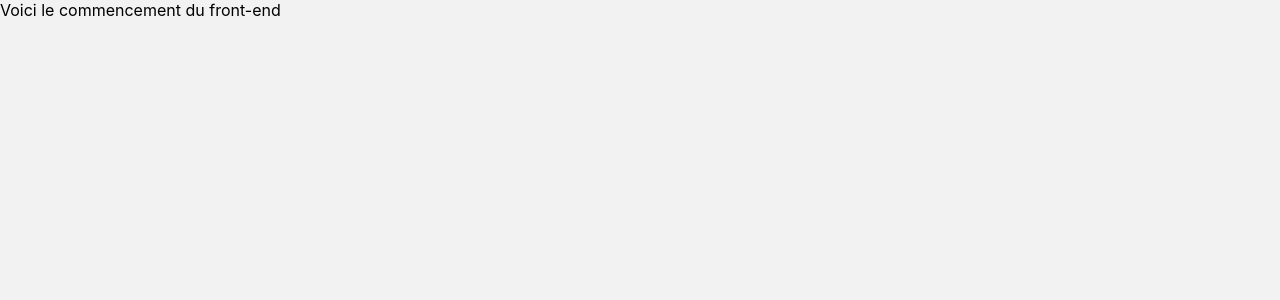
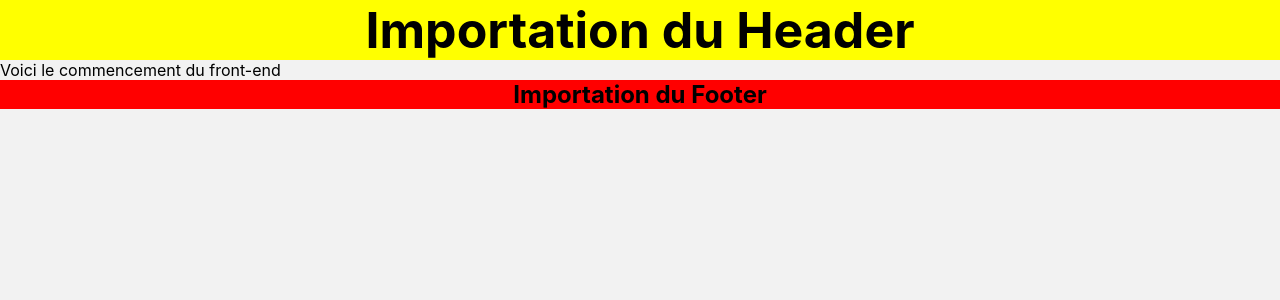
Before and after one commit to MathisPastreNelson/my-api-project, a React (Create React App) app: page / in a window 1280 px wide. Shown: the top 300 px of the page. Built offline with nearby package versions, Linux system fonts and the light colour scheme.

Commit message:
Base de react classique

```diff
--- a/src/App.js
+++ b/src/App.js
@@ -1,9 +1,13 @@
 import "./styles/index.css";
+import Header from "./Header";
+import Footer from "./Footer";
 
 function App() {
   return (
     <div className="App">
+      <Header />
       <p>Voici le commencement du front-end</p>
+      <Footer />
     </div>
   );
 }
--- /dev/null
+++ b/src/Footer.js
@@ -0,0 +1,9 @@
+import React from "react";
+
+export default function Footer() {
+  return (
+    <footer>
+      <h2>Importation du Footer</h2>
+    </footer>
+  );
+}
--- /dev/null
+++ b/src/Header.js
@@ -0,0 +1,9 @@
+import React from "react";
+
+export default function Header() {
+  return (
+    <header>
+      <h1>Importation du Header</h1>
+    </header>
+  );
+}
--- /dev/null
+++ b/src/styles/_Footer.scss
@@ -0,0 +1,4 @@
+footer {
+  background-color: red;
+  text-align: center;
+}
--- /dev/null
+++ b/src/styles/_Header.scss
@@ -0,0 +1,6 @@
+h1 {
+  background-color: yellow;
+  font-size: 50px;
+  display: flex;
+  justify-content: center;
+}
--- a/src/styles/index.css
+++ b/src/styles/index.css
@@ -4,4 +4,16 @@ body {
 
 * {
   margin: 0;
+}
+
+h1 {
+  background-color: yellow;
+  font-size: 50px;
+  display: flex;
+  justify-content: center;
+}
+
+footer {
+  background-color: red;
+  text-align: center;
 }/*# sourceMappingURL=index.css.map */
--- a/src/styles/index.scss
+++ b/src/styles/index.scss
@@ -1 +1,3 @@
 @import "body";
+@import "Header";
+@import "Footer";
```
Also changed, not shown: 1 other file (tests, documents, lock files or other folders).
